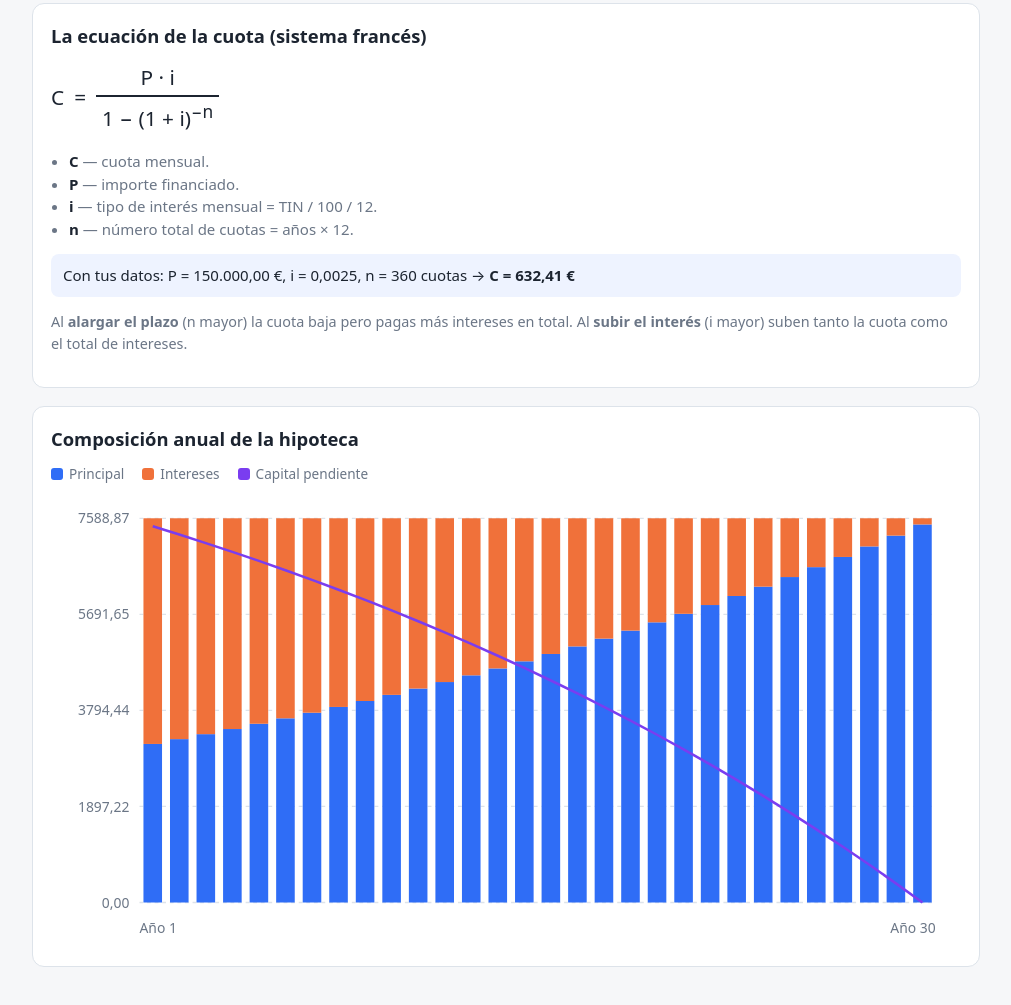
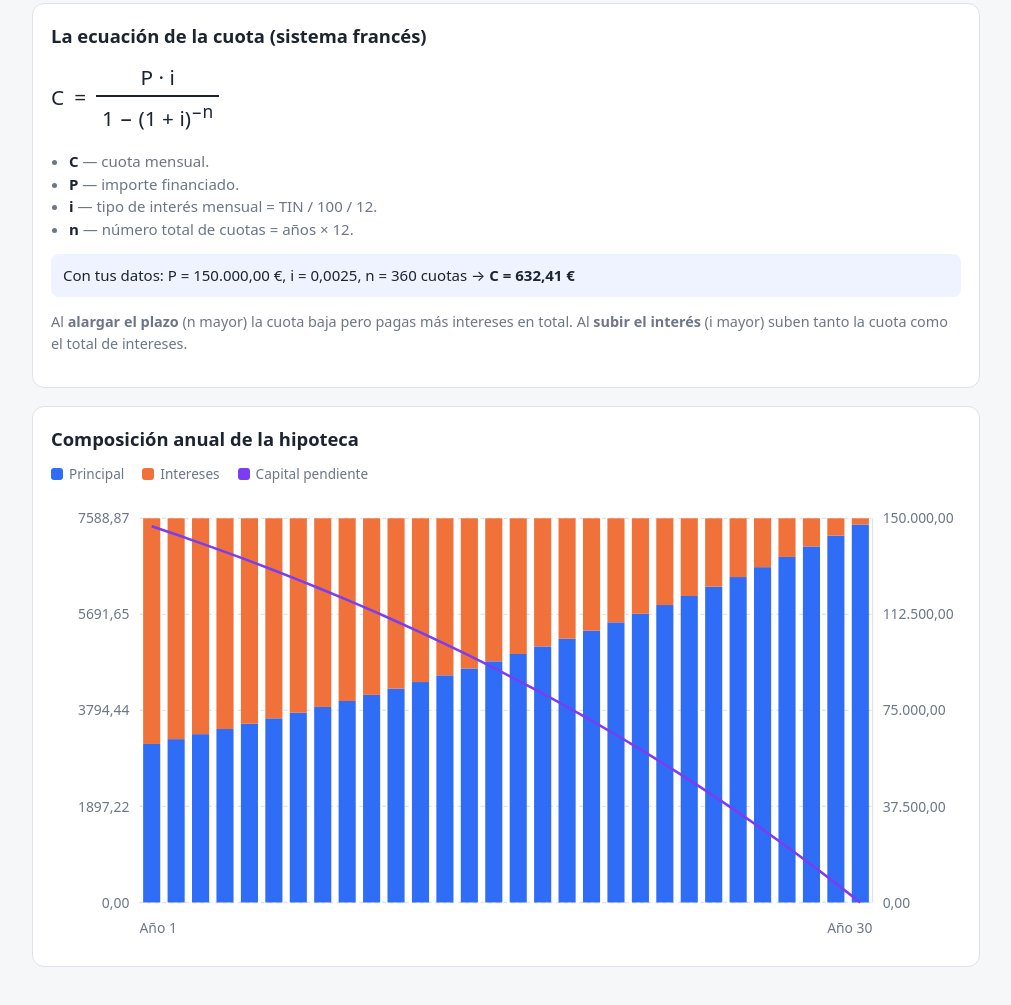
Before and after one commit to Angel-RC/dudas_hipotecas, a plain HTML site: page index.html in a window 1280 px wide. Shown: the part 1704-2709 px from the top of the page, without its empty margins (134-1145 px from the left). Drawn offline with Linux system fonts and the light colour scheme.

Commit message:
fix: eje derecho de capital pendiente en la gráfica de composición

```diff
--- a/index.html
+++ b/index.html
@@ -264,7 +264,7 @@ function renderCompositionChart(principal, rate, years) {
   const rows = aggregateByYear(buildSchedule(principal, rate, years));
   const container = document.getElementById('chart-composition');
   container.innerHTML = '';
-  const W = 720, H = 360, m = { top: 20, right: 20, bottom: 36, left: 70 };
+  const W = 720, H = 360, m = { top: 20, right: 70, bottom: 36, left: 70 };
   const iw = W - m.left - m.right, ih = H - m.top - m.bottom;
   const maxPay = Math.max(...rows.map((r) => r.payment));
   const maxBal = principal;
@@ -287,6 +287,13 @@ function renderCompositionChart(principal, rate, years) {
     svg.appendChild(svgEl('rect', { x, y: m.top + ih - hP, width: w, height: hP, class: 'bar-principal' }));
     svg.appendChild(svgEl('rect', { x, y: m.top + ih - hP - hI, width: w, height: hI, class: 'bar-interest' }));
   });
+
+  svg.appendChild(svgEl('line', { x1: m.left + iw, y1: m.top, x2: m.left + iw, y2: m.top + ih, class: 'axis' }));
+  for (let g = 0; g <= 4; g++) {
+    const label = svgEl('text', { x: m.left + iw + 8, y: m.top + (ih * g) / 4 + 4, class: 'tick', 'text-anchor': 'start' });
+    label.textContent = eur.format(principal * (1 - g / 4)).replace(/\s?€/, '');
+    svg.appendChild(label);
+  }
 
   const pts = rows.map((r, idx) => {
     const x = m.left + idx * bw + bw / 2;
```
